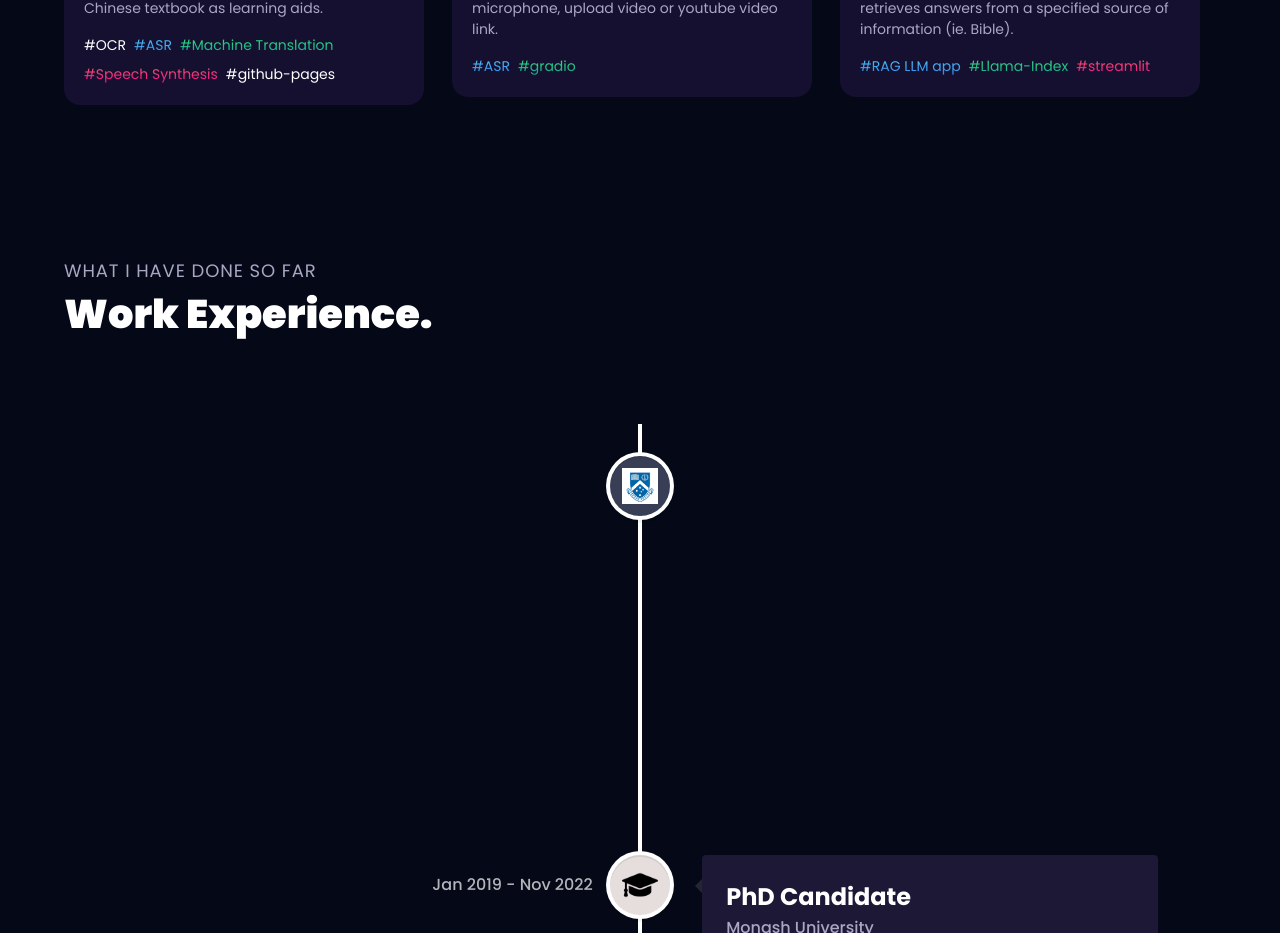
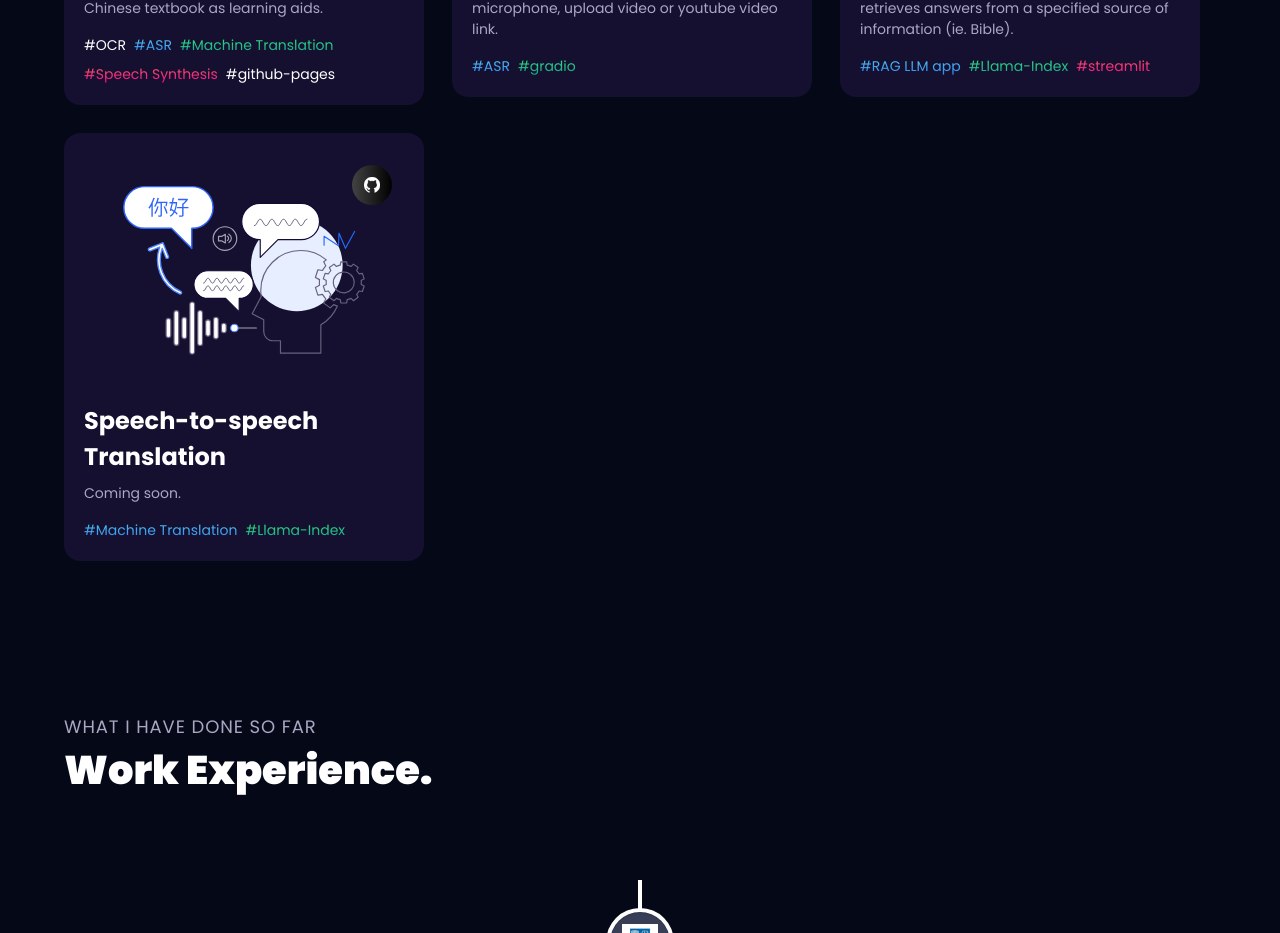
Before and after one commit to meisin/portfolio, a React (Vite) app: page / in a window 1280 px wide. Shown: the part 5374-6307 px from the top of the page. Built offline with nearby package versions, Linux system fonts and the light colour scheme; no server answers.

Commit message:
Update index.ts

```diff
--- a/src/constants/index.ts
+++ b/src/constants/index.ts
@@ -18,6 +18,7 @@ import {
   sjkc,
   iban,
   bible,
+  speech,
   pmp,
   mlops,
   data_science,
@@ -273,6 +274,24 @@ const projects: TProject[] = [
     sourceCodeLink: "https://github.com/meisin/Bible_ChatBot",
 	appLink: "https://biblechatbot.streamlit.app/",
   },
+  {
+    name: "Speech-to-speech Translation",
+    description:
+      "Coming soon. ",
+    tags: [
+      {
+        name: "Machine Translation",
+        color: "blue-text-gradient",
+      },
+      {
+        name: "Llama-Index",
+        color: "green-text-gradient",
+      },
+    ],
+    image: speech,
+    sourceCodeLink: "https://meisinlee-portfolio.netlify.app/",
+	appLink: "https://meisinlee-portfolio.netlify.app/",
+  },
 
 ];
 
```
